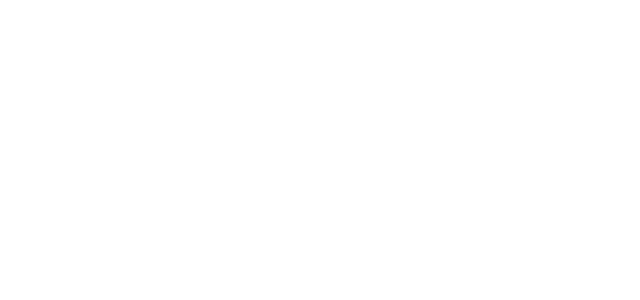
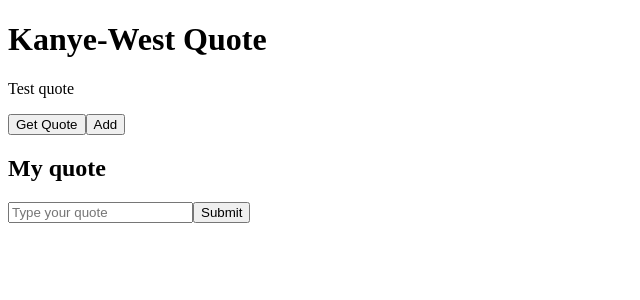
Before and after one commit to nagaremono/kanye-west-quote, a React (Create React App) app: page / in a window 1280 px wide. Shown: the top 300 px of the page, without its empty margins (0-640 px from the left). Built offline with nearby package versions, Linux system fonts and the light colour scheme.

Commit message:
added static version of the app

```diff
--- a/public/index.html
+++ b/public/index.html
@@ -4,7 +4,7 @@
     <meta charset="utf-8" />
     <link rel="icon" href="%PUBLIC_URL%/favicon.ico" />
     <meta name="viewport" content="width=device-width, initial-scale=1" />
-    <title>React App</title>
+    <title>Kanye West Quote</title>
   </head>
   <body>
     <noscript>You need to enable JavaScript to run this app.</noscript>
--- a/src/App.js
+++ b/src/App.js
@@ -1,8 +1,12 @@
 import React from 'react';
+import KanyeQuote from './components/KanyeQuote';
+import UserQuote from './components/UserQuote';
 
 function App() {
   return (
     <div className="App">
+      <KanyeQuote />
+      <UserQuote />
     </div>
   );
 }
--- /dev/null
+++ b/src/components/KanyeQuote.js
@@ -0,0 +1,16 @@
+import React from 'react';
+
+class KanyeQuote extends React.Component {
+  render() {
+    return (
+      <div className="kanyequote" >
+        <h1>Kanye-West Quote</h1>
+        <p>Test quote</p>
+        <button>Get Quote</button>
+        <button>Add</button>
+      </div>
+    )
+  }
+}
+
+export default KanyeQuote
--- /dev/null
+++ b/src/components/UserQuote.js
@@ -0,0 +1,17 @@
+import React from 'react';
+
+class UserQuote extends React.Component {
+  render() {
+    return (
+      <div className="userquote" >
+        <h2>My quote</h2>
+        <form>
+          <input type="text" placeholder="Type your quote" />
+          <input type="submit" value="Submit" />
+        </form>
+      </div>
+    )
+  }
+}
+
+export default UserQuote
```
Also changed, not shown: 1 other file (tests, documents, lock files or other folders).
